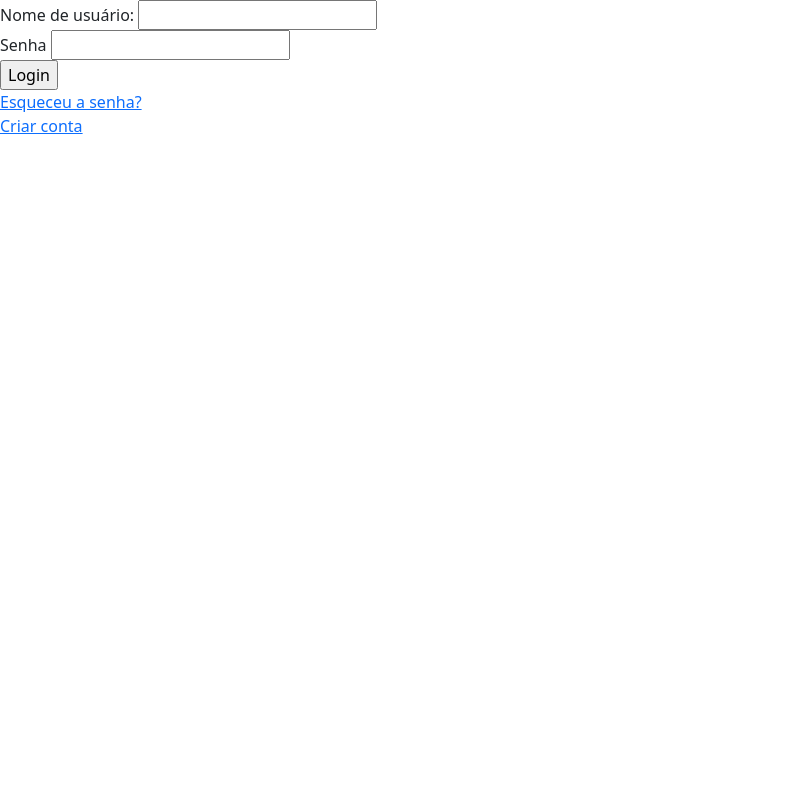
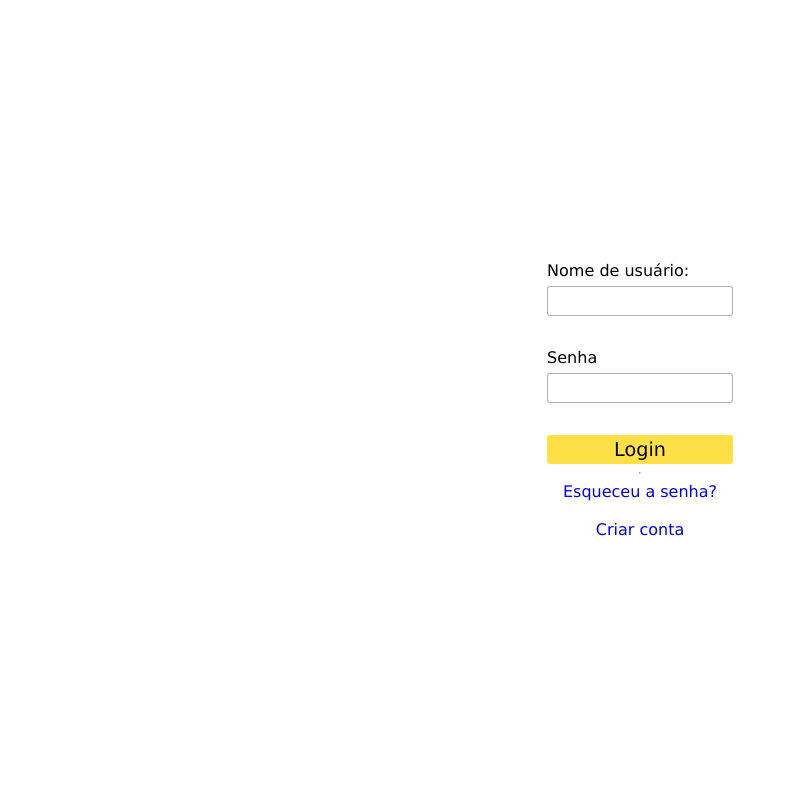
Before and after one commit to gabrielLV-BR/php-projetao, a PHP site: page / in a window 1280 px wide. Shown: the whole page, without its empty margins (0-796 px from the left). Run offline with PHP 8.4, Linux system fonts and the light colour scheme.

Commit message:
Começo de estilização, bootstrap removido

```diff
--- a/index.php
+++ b/index.php
@@ -1,21 +1,24 @@
 <?php
   session_start();
-  $STYLESHEETS = array("error.css");
+  $STYLESHEETS = array("error.css", "index.css");
 ?>
 
 <?php include("./views/components/header.php"); ?>
 <?php include("./views/components/error_viewer.php"); ?>
 
+<main class="container">
   <form action="./actions/login.php" method="POST">
     <label for="username">Nome de usuário:</label>
-    <input type="text" name="username" id="username"><br>
+    <input class="form-control" type="text" name="username" id="username"><br>
 
     <label for="password">Senha</label>
     <input type="password" name="password" id="password"><br>
 
     <input type="submit" value="Login">
   </form>
+  <hr>
   <a href="./views/forgot.php">Esqueceu a senha?</a><br>
   <a href="./views/register.php">Criar conta</a>
+</main>
 
 <?php require("./views/components/footer.php"); ?>
--- /dev/null
+++ b/public/css/global.css
@@ -0,0 +1,48 @@
+* {
+    box-sizing: border-box;
+    font-family: 'Lucida Sans', 'Lucida Sans Regular', 'Lucida Grande', 'Lucida Sans Unicode', Geneva, Verdana, sans-serif;
+}
+
+html, body {
+    padding: 0;
+    margin: 0;
+    width: 100vw;
+    height: 100vh;
+    overflow: none;
+}
+
+button, input[type=submit] {
+    padding: 0.2rem;
+    border: none;
+    background-color: rgb(252, 224, 70);
+    font-size: 1.2rem;
+}
+
+button, a, input[type=submit] {
+    cursor: pointer;
+}
+
+button:hover,
+a:hover,
+input[type=submit]:hover {
+    filter: brightness(1.1);
+    cursor: pointer;
+}
+
+a {
+    text-decoration: none;
+}
+
+a:hover {
+    text-decoration: underline;
+}
+
+input {
+    border-radius: 0.2rem;
+    border: 1px solid #00000050;
+    padding: 0.4rem;
+}
+
+input:focus {
+    outline-color: #00000080;
+}
--- /dev/null
+++ b/public/css/index.css
@@ -0,0 +1,19 @@
+.container, .container form {
+    display: flex;
+    flex-direction: column;
+    justify-content: center;
+}
+
+.container {
+    align-items: center;
+    width: 100%;
+    height: 100%;
+}
+
+.container form input {
+    display: block;
+}
+
+.container form {
+    gap: 0.4rem;
+}
--- a/public/js/error.js
+++ b/public/js/error.js
@@ -1,3 +1,4 @@
+setTimeout(() => {
     const errorBox = document.querySelector(".message");
 
     if(errorBox) {
@@ -10,3 +11,4 @@ if(errorBox) {
             setTimeout(() => { errorBox.parentElement.removeChild(errorBox) }, 300);
         }
     }
+}, 0)
--- a/views/components/header.php
+++ b/views/components/header.php
@@ -3,11 +3,10 @@
 <head>
   <meta charset="UTF-8">
   <meta http-equiv="X-UA-Compatible" content="IE=edge">
-  <meta name="viewport" content="width=device-width, initial-scale=1.0">
+  <meta name="viewport" content="width=device-width, initial-scale=1.0, shrink-to-fit=no">
   <link rel="icon" href="/public/favicon.svg" sizes="any" type="image/svg+xml">
 
-  <!-- CSS only -->
-  <link href="https://cdn.jsdelivr.net/npm/bootstrap@5.2.1/dist/css/bootstrap.min.css" rel="stylesheet" integrity="sha384-iYQeCzEYFbKjA/T2uDLTpkwGzCiq6soy8tYaI1GyVh/UjpbCx/TYkiZhlZB6+fzT" crossorigin="anonymous">
+  <link rel="stylesheet" href="/public/css/global.css">
 
   <title>Estacionamentos Porreta | Guardamos seu carro e etc.</title>
   <?php
```
Lines whose indentation alone changed are shown as unchanged.
